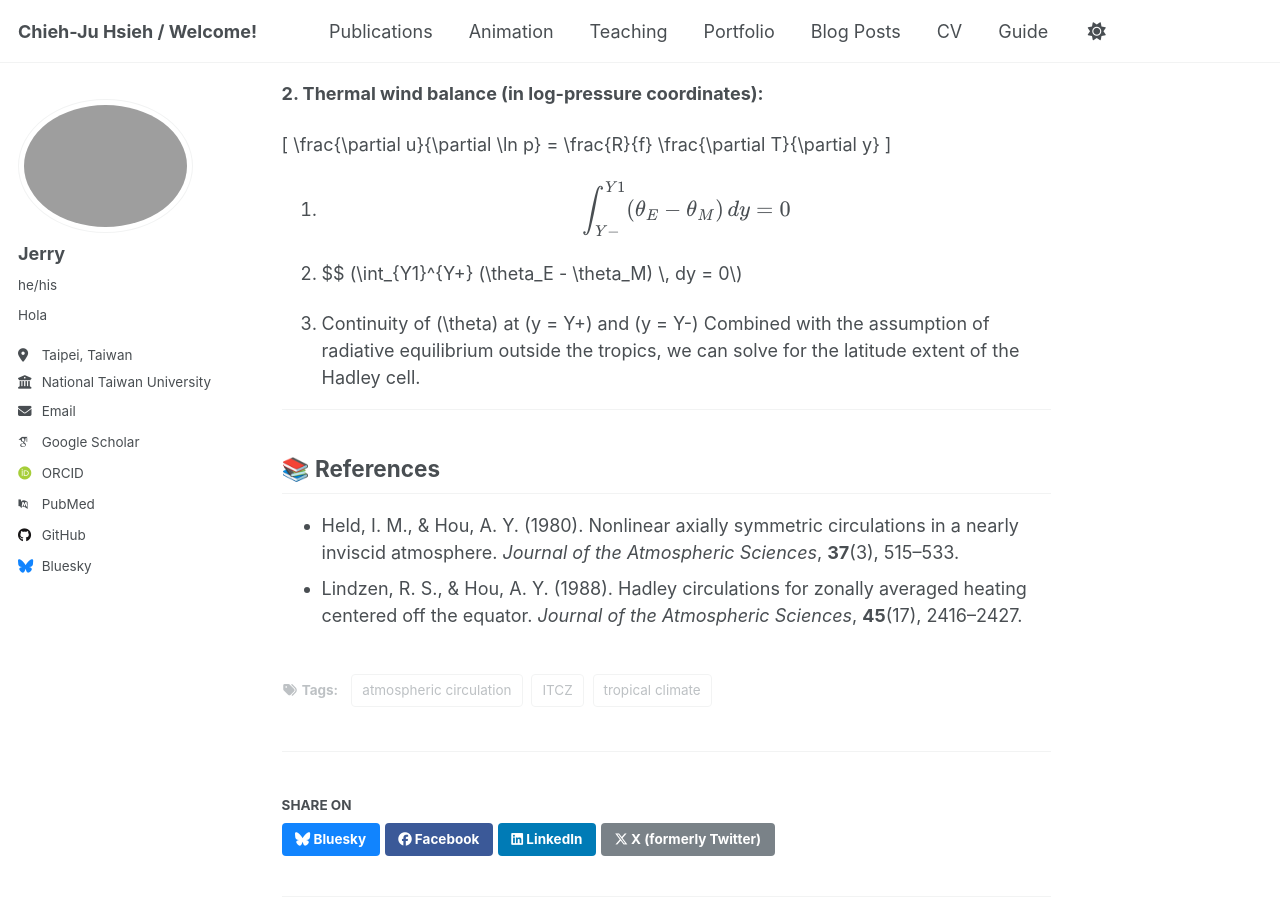
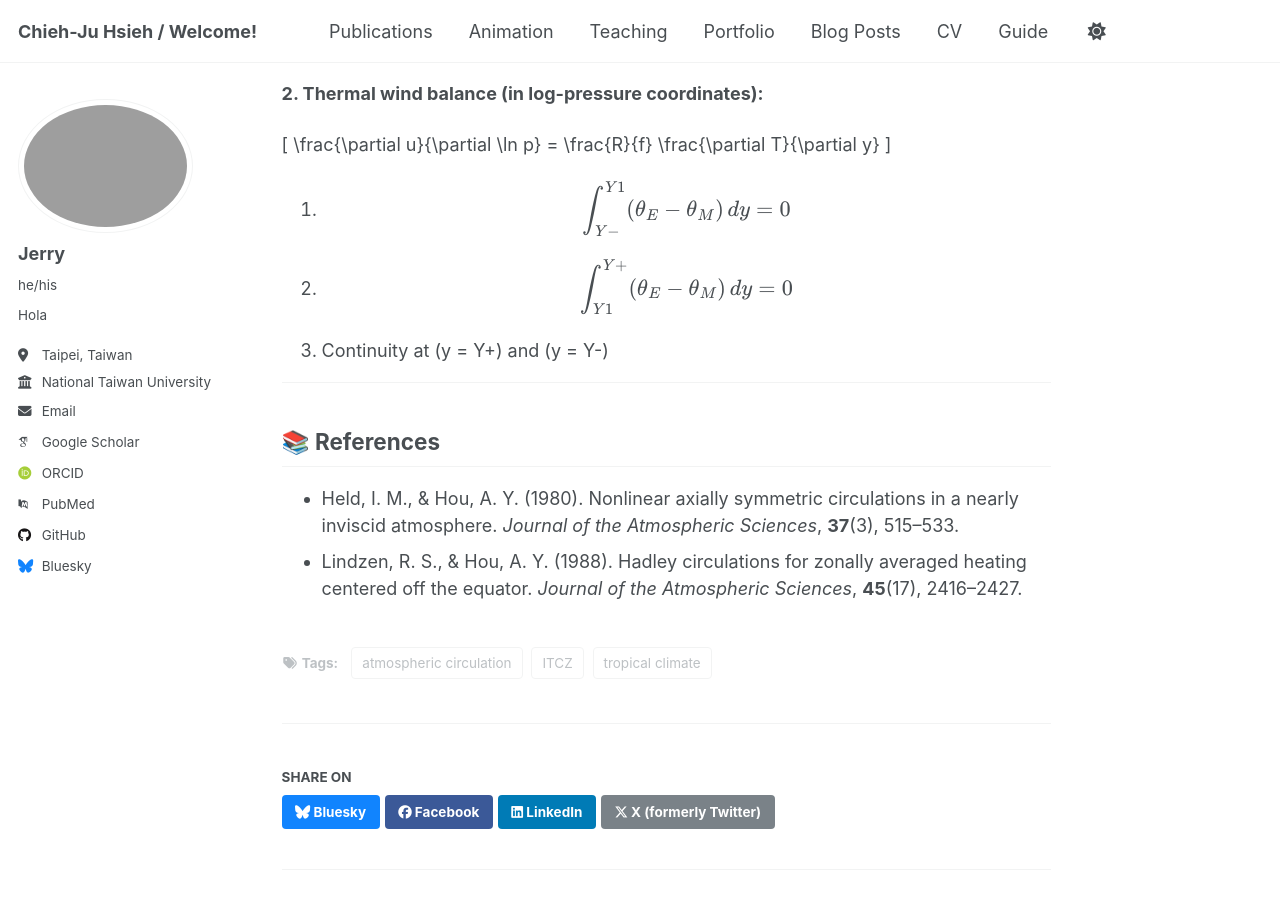
Before and after one commit to CJ-Hsieh/CJ-Hsieh.github.io, a Jekyll site: the page built from _posts/2025-04-08-HHM.md, in a window 1280 px wide and 900 px high, scrolled down 2303 px. Built offline with Jekyll 4.4.1, drawn with Linux system fonts in a browser that asks for light colours; some web fonts are replaced.

Commit message:
Update 2025-04-08-HHM.md

```diff
--- a/_posts/2025-04-08-HHM.md
+++ b/_posts/2025-04-08-HHM.md
@@ -81,14 +81,12 @@ where:
 \]
 
 
-1. $$
-    \int_{Y-}^{Y1} (\theta_E - \theta_M) \, dy = 0
-   $$
 
-3. $$ \(\int_{Y1}^{Y+} (\theta_E - \theta_M) \, dy = 0\\)
+1. $$\int_{Y-}^{Y1} (\theta_E - \theta_M) \, dy = 0$$
 
-4. Continuity of  \(\theta\)  at \(y = Y+\) and \(y = Y-\)
-Combined with the assumption of radiative equilibrium outside the tropics, we can solve for the latitude extent of the Hadley cell.
+2. $$\int_{Y1}^{Y+} (\theta_E - \theta_M) \, dy = 0$$
+
+3. Continuity at \(y = Y+\) and \(y = Y-\)
 
 ---
 
```
